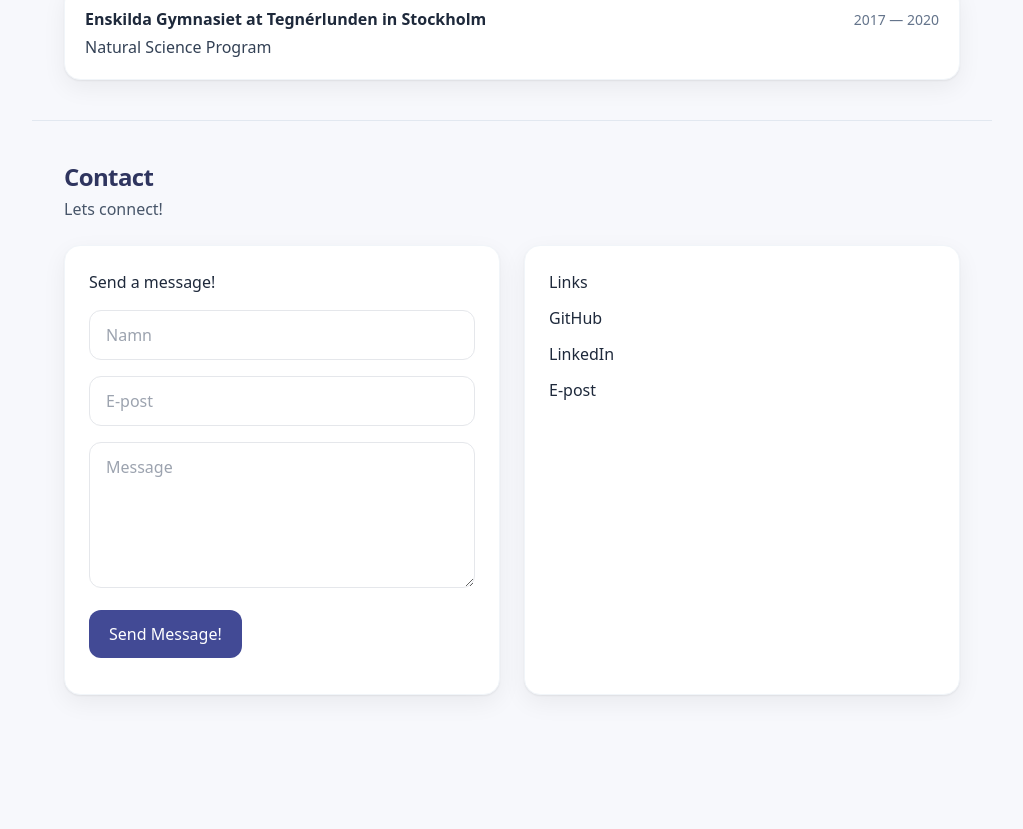
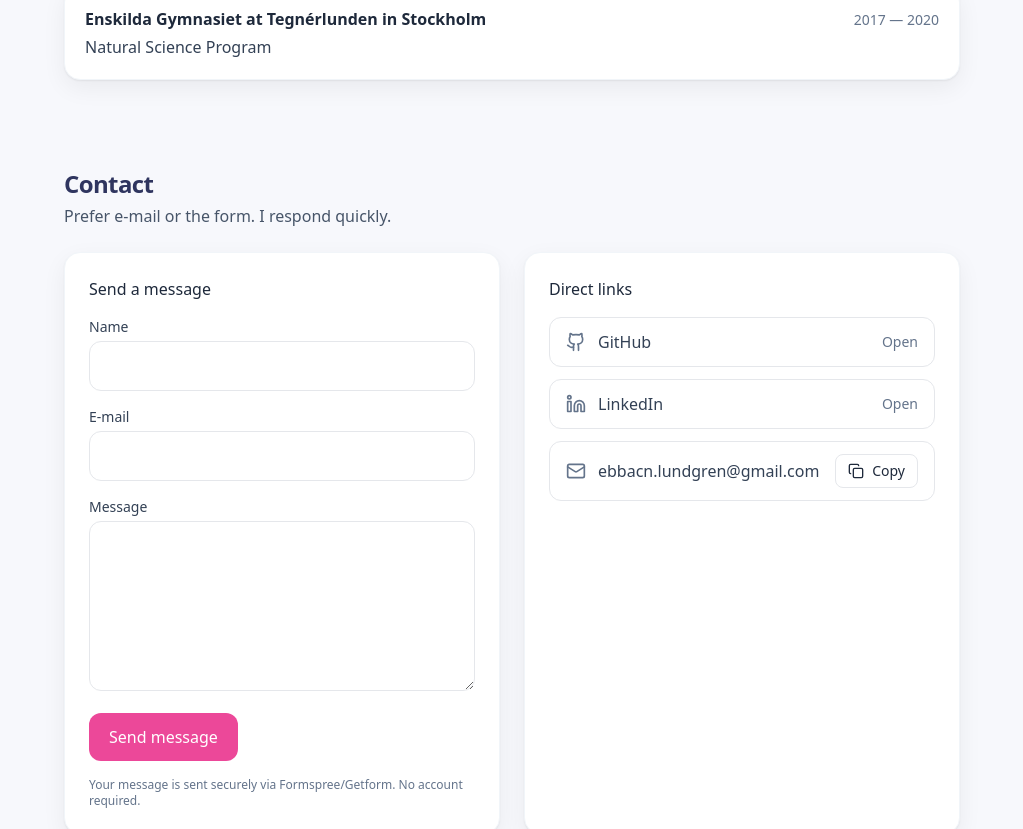
Before and after one commit to EbbacnLundgren/portfolio, a Next.js app: page / in a window 1280 px wide. Shown: the part 2111-2940 px from the top of the page, without its empty margins (128-1151 px from the left). Built offline with nearby package versions, Linux system fonts and the light colour scheme.

Commit message:
Changed color from orange

```diff
--- a/app/page.tsx
+++ b/app/page.tsx
@@ -4,6 +4,7 @@ import { Section } from "@/components/Section";
 import { ExperienceItem } from "@/components/ExperienceItem";
 import { ProjectCard } from "@/components/ProjectCard";
 import { Briefcase, GraduationCap, Code, Mail } from "lucide-react";
+import Contact from "@/components/Contact";
 
 
 
@@ -83,33 +84,7 @@ export default function Page() {
       </Section>
 
       {/* Contact */}
-      <Section id="contact" title="Contact" caption="Lets connect!">
-        <div className="grid lg:grid-cols-2 gap-6">
-          <div className="card p-6">
-            <h3 className="font-medium">Send a message!</h3>
-            <form className="mt-4 space-y-4" action="https://formspree.io/f/your-id" method="POST">
-              <input name="name" required placeholder="Namn" className="w-full border rounded-xl px-4 py-3" />
-              <input name="email" type="email" required placeholder="E-post" className="w-full border rounded-xl px-4 py-3" />
-              <textarea name="message" required placeholder="Message" rows={5} className="w-full border rounded-xl px-4 py-3" />
-              <button className="rounded-xl bg-ink-700 hover:bg-pastel-pink-400 px-5 py-3 text-white hover:scale-105 hover:bg-ink-800 transition" type="submit">
-                Send Message!
-              </button>
-            </form>
-            <p className="text-xs text-slate-500 mt-3">
-
-            </p>
-          </div>
-
-          <div className="card p-6">
-            <h3 className="font-medium">Links</h3>
-            <ul className="mt-3 space-y-3">
-              <li><a href={data.links.github} className="hover:underline" target="_blank">GitHub</a></li>
-              <li><a href={data.links.linkedin} className="hover:underline" target="_blank">LinkedIn</a></li>
-              <li><a href={`mailto:${data.links.email}`} className="hover:underline">E-post</a></li>
-            </ul>
-          </div>
-        </div>
-      </Section>
+      <Contact />
     </>
   );
 }
--- /dev/null
+++ b/components/Contact.tsx
@@ -0,0 +1,116 @@
+"use client";
+import { useState } from "react";
+import { Mail, Github, Linkedin, Copy } from "lucide-react";
+import { data } from "@/content/data";
+
+export default function Contact() {
+  const [copied, setCopied] = useState(false);
+
+  const copyEmail = async () => {
+    await navigator.clipboard.writeText(data.links.email);
+    setCopied(true);
+    setTimeout(() => setCopied(false), 1200);
+  };
+
+  return (
+    <section id="contact" className="container-prose py-12">
+      <header className="mb-6">
+        <h2 className="text-2xl font-semibold tracking-tight text-ink-900">Contact</h2>
+        <p className="text-slate-600 mt-1">Prefer e-mail or the form. I respond quickly.</p>
+      </header>
+
+      <div className="grid gap-6 lg:grid-cols-2">
+        {/* Form */}
+        <div className="card p-6">
+          <h3 className="font-medium">Send a message</h3>
+          <form
+            className="mt-4 space-y-4"
+            action="https://formspree.io/f/your-id"
+            method="POST"
+          >
+            <div>
+              <label htmlFor="name" className="block text-sm font-medium text-slate-700">Name</label>
+              <input
+                id="name" name="name" required
+                className="mt-1 w-full rounded-xl border px-4 py-3 outline-none focus:ring-2 focus:ring-pink-400"
+                autoComplete="name"
+              />
+            </div>
+
+            <div>
+              <label htmlFor="email" className="block text-sm font-medium text-slate-700">E-mail</label>
+              <input
+                id="email" name="email" type="email" required
+                className="mt-1 w-full rounded-xl border px-4 py-3 outline-none focus:ring-2 focus:ring-pink-400"
+                autoComplete="email"
+              />
+            </div>
+
+            <div>
+              <label htmlFor="message" className="block text-sm font-medium text-slate-700">Message</label>
+              <textarea
+                id="message" name="message" rows={6} required
+                className="mt-1 w-full rounded-xl border px-4 py-3 outline-none focus:ring-2 focus:ring-pink-400"
+              />
+            </div>
+
+            <input type="text" name="_gotcha" className="hidden" aria-hidden="true" />
+
+            <button
+              className="rounded-xl bg-pink-500 px-5 py-3 text-white transition hover:bg-pink-600 active:scale-95"
+              type="submit"
+            >
+              Send message
+            </button>
+
+            <p className="text-xs text-slate-500">
+              Your message is sent securely via Formspree/Getform. No account required.
+            </p>
+          </form>
+        </div>
+
+        <div className="card p-6">
+          <h3 className="font-medium">Direct links</h3>
+          <ul className="mt-4 space-y-3">
+            <li>
+              <a href={data.links.github} target="_blank"
+                 className="group flex items-center justify-between rounded-xl border px-4 py-3 hover:bg-slate-50">
+                <span className="flex items-center gap-3 text-slate-700">
+                  <Github className="h-5 w-5 text-slate-500 group-hover:text-slate-700" />
+                  GitHub
+                </span>
+                <span className="text-sm text-slate-500">Open</span>
+              </a>
+            </li>
+            <li>
+              <a href={data.links.linkedin} target="_blank"
+                 className="group flex items-center justify-between rounded-xl border px-4 py-3 hover:bg-slate-50">
+                <span className="flex items-center gap-3 text-slate-700">
+                  <Linkedin className="h-5 w-5 text-slate-500 group-hover:text-slate-700" />
+                  LinkedIn
+                </span>
+                <span className="text-sm text-slate-500">Open</span>
+              </a>
+            </li>
+            <li className="flex items-center justify-between rounded-xl border px-4 py-3">
+              <div className="flex items-center gap-3 text-slate-700">
+                <Mail className="h-5 w-5 text-slate-500" />
+                <a href={`mailto:${data.links.email}`} className="hover:underline">
+                  {data.links.email}
+                </a>
+              </div>
+              <button
+                onClick={copyEmail}
+                className="inline-flex items-center gap-2 rounded-lg border px-3 py-1.5 text-sm hover:bg-slate-50"
+                aria-label="Copy e-mail"
+              >
+                <Copy className="h-4 w-4" />
+                {copied ? "Copied" : "Copy"}
+              </button>
+            </li>
+          </ul>
+        </div>
+      </div>
+    </section>
+  );
+}
```
